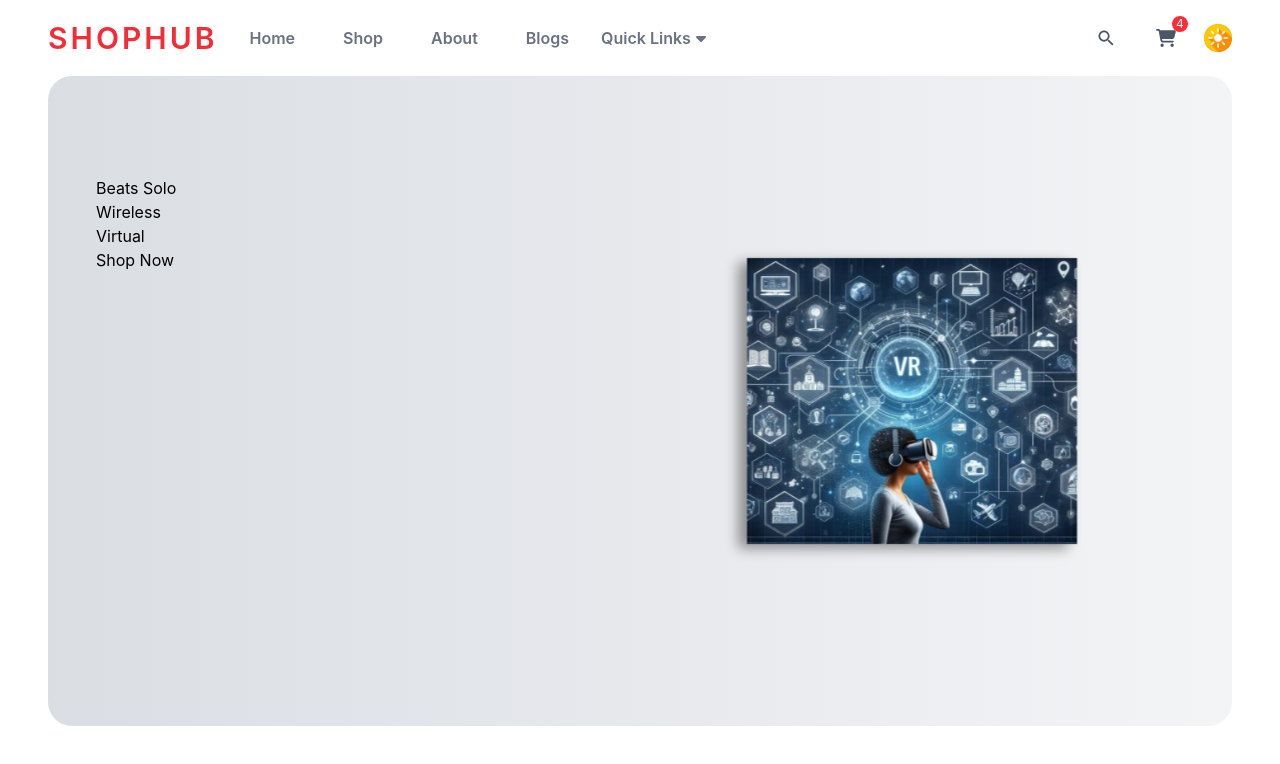
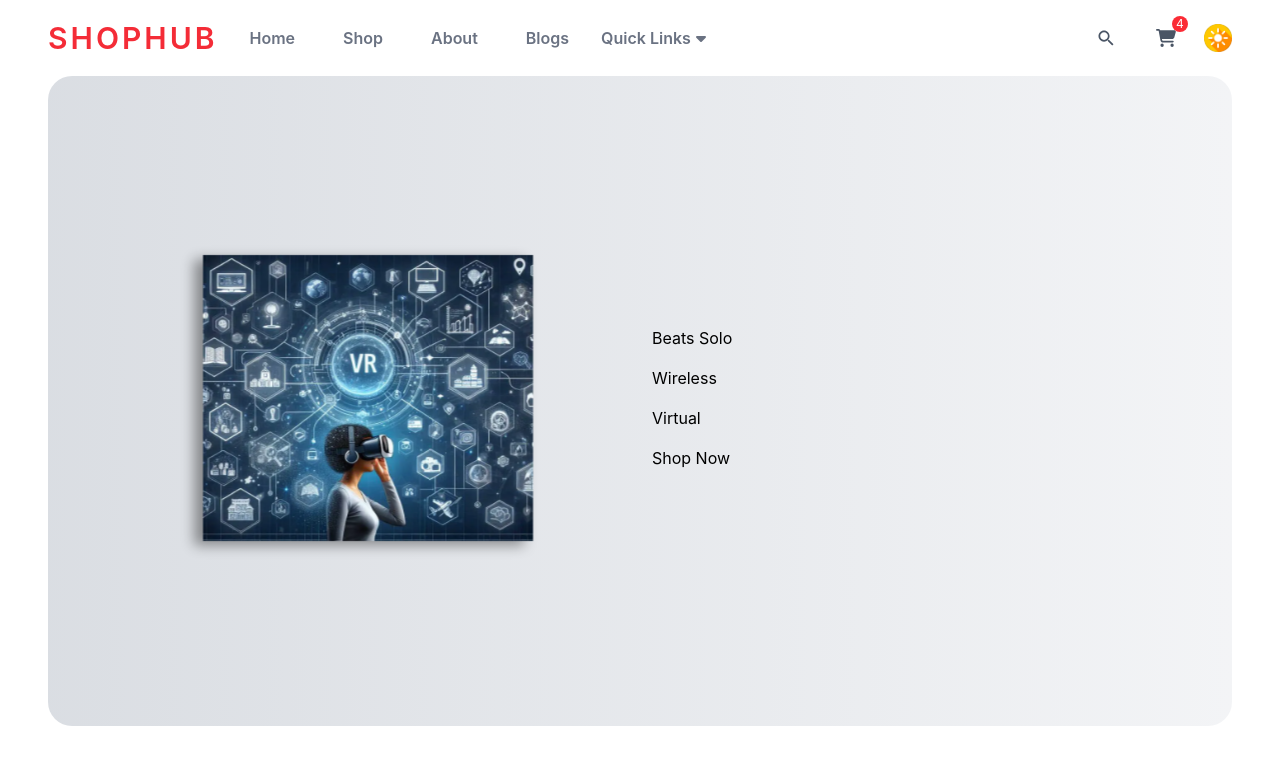
Before and after one commit to kaxadeveloper/Ecommerce, a React (Vite) app: page / in a window 1280 px wide. Shown: the top 764 px of the page. Built offline with nearby package versions, Linux system fonts and the light colour scheme.

Commit message:
add styles

```diff
--- a/src/components/Hero/Hero.jsx
+++ b/src/components/Hero/Hero.jsx
@@ -55,7 +55,7 @@ const Hero = () => {
                             HeroSlide.map((data) => (
                                 <div key={data.id}>
                                     <div className='grid grid-cols-1 sm:grid-cols-2'>
-                                        <div>
+                                        <div className='flex flex-col justify-center gap-4 sm:pl-3 pt-12 sm:pt-0 text-center sm:text-left order-2 sm:order-1'>
                                             <h1>{data.subtitle}</h1>
                                             <h1>{data.title}</h1>
                                             <h1>{data.title2}</h1>
```
